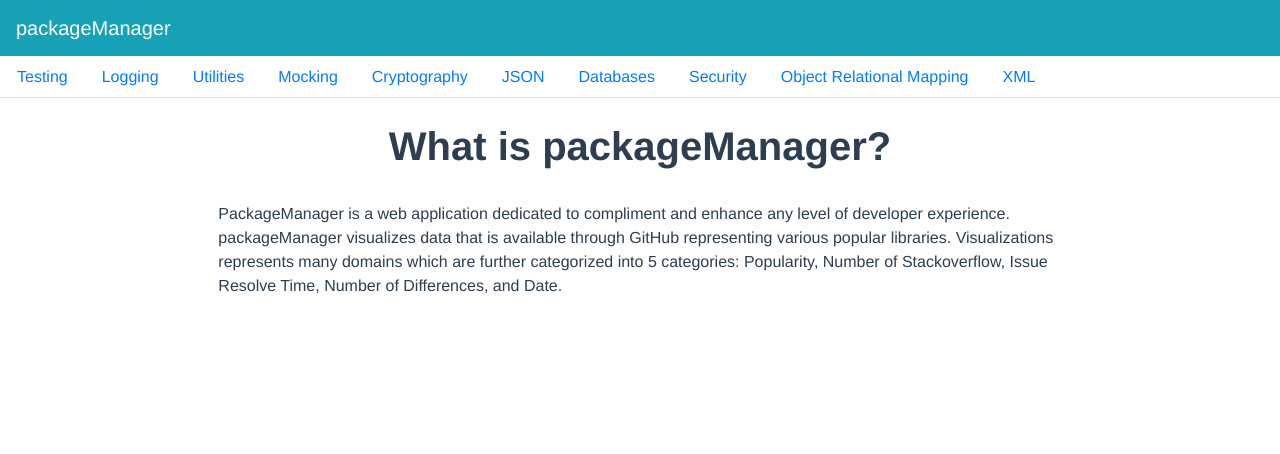
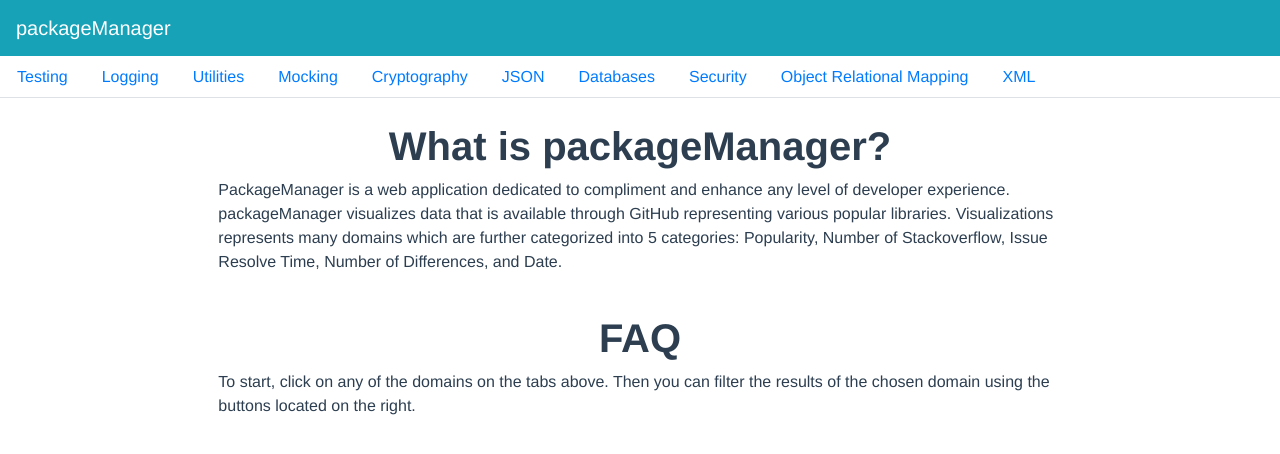
Before and after one commit to erichsueh/GoblinSharksProject3, a Vue app in the folder packageManager/: page /#/ in a window 1280 px wide. Shown: the top 454 px of the page. Built offline with nearby package versions, Linux system fonts and the light colour scheme.

Commit message:
included FAQ

```diff
--- a/packageManager/src/components/Home.vue
+++ b/packageManager/src/components/Home.vue
@@ -19,7 +19,6 @@
 	    <div>
         <br>
         <h1><b>What is packageManager?</b></h1>
-        <br>
         <b-row>
           <b-col cols="2">
           </b-col>
@@ -29,6 +28,21 @@
               packageManager visualizes data that is available through GitHub representing various popular libraries.
               Visualizations represents many domains which are further categorized into 5 categories: Popularity,
               Number of Stackoverflow, Issue Resolve Time, Number of Differences, and Date.
+            </p>
+          </b-col>
+          <b-col cols="2">
+          </b-col>
+        </b-row>
+
+        <br>
+        <h1><b>FAQ</b></h1>
+        <b-row>
+          <b-col cols="2">
+          </b-col>
+          <b-col cols="">
+            <p class="homeTxt">
+              To start, click on any of the domains on the tabs above.
+              Then you can filter the results of the chosen domain using the buttons located on the right.
             </p>
           </b-col>
           <b-col cols="2">
```
